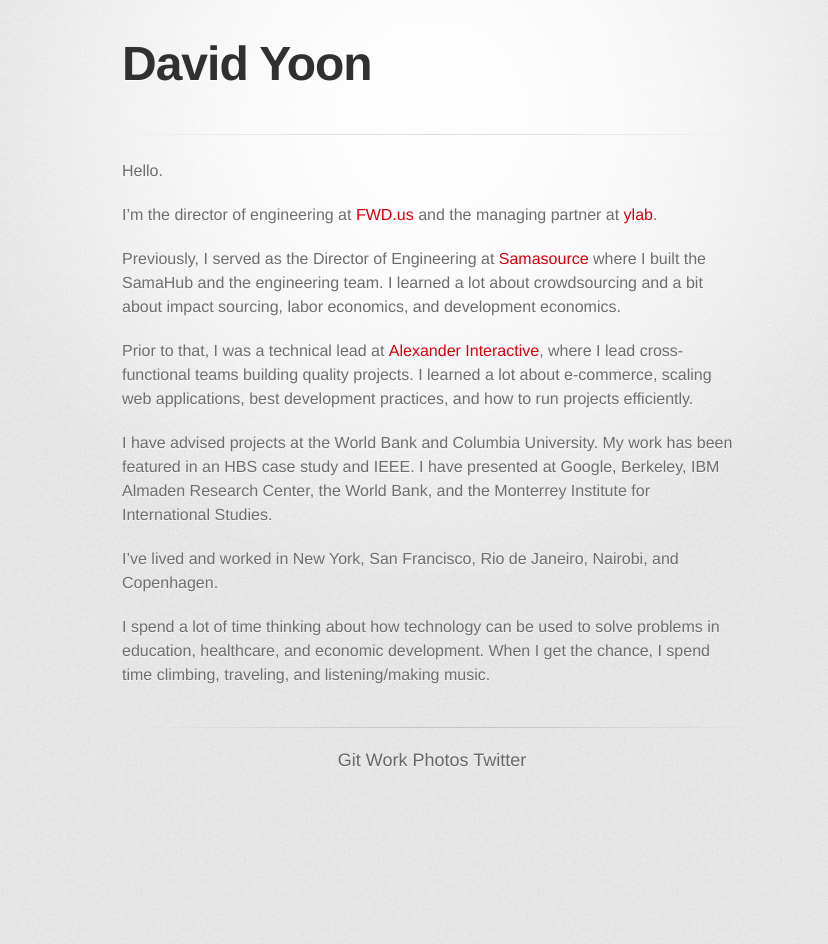
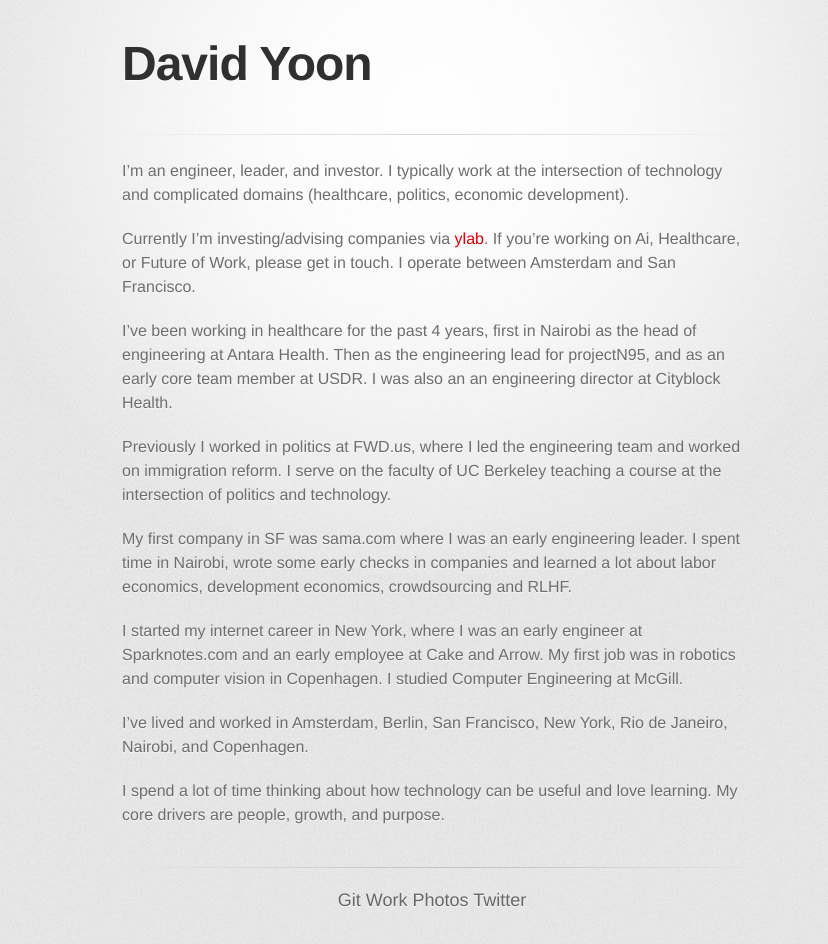
Before and after one commit to daveyoon/daveyoon.github.com, a Jekyll site: the page built from index.md, in a window 1280 px wide. Shown: the whole page, without its empty margins (208-1036 px from the left). Built offline with Jekyll 4.4.1, drawn with Linux system fonts in a browser that asks for light colours; some web fonts are replaced; before the commit the page ends 900 px from its top, so only the background shows below that.

Commit message:
Update index.md

```diff
--- a/index.md
+++ b/index.md
@@ -4,16 +4,18 @@
 ---
 
 
-Hello.
+I'm an engineer, leader, and investor. I typically work at the intersection of technology and complicated domains (healthcare, politics, economic development).
 
-I'm the director of engineering at [FWD.us](http://fwd.us) and the managing partner at [ylab](http://ylab.co).
+Currently I'm investing/advising companies via [ylab](http://ylab.co). If you're working on Ai, Healthcare, or Future of Work, please get in touch. I operate between Amsterdam and San Francisco.
 
-Previously, I served as the Director of Engineering at [Samasource](http://www.samasource.org) where I built the SamaHub and the engineering team. I learned a lot about crowdsourcing and a bit about impact sourcing, labor economics, and development economics.
+I've been working in healthcare for the past 4 years, first in Nairobi as the head of engineering at Antara Health. Then as the engineering lead for projectN95, and as an early core team member at USDR. I was also an an engineering director at Cityblock Health.
 
-Prior to that, I was a technical lead at [Alexander Interactive](http://www.alexanderinteractive.com), where I lead cross-functional teams building quality projects. I learned a lot about e-commerce, scaling web applications, best development practices, and how to run projects efficiently.
+Previously I worked in politics at FWD.us, where I led the engineering team and worked on immigration reform. I serve on the faculty of UC Berkeley teaching a course at the intersection of politics and technology.
 
-I have advised projects at the World Bank and Columbia University. My work has been featured in an HBS case study and IEEE. I have presented at Google, Berkeley, IBM Almaden Research Center, the World Bank, and the Monterrey Institute for International Studies.
+My first company in SF was sama.com where I was an early engineering leader. I spent time in Nairobi, wrote some early checks in companies and learned a lot about labor economics, development economics, crowdsourcing and RLHF.
 
-I've lived and worked in New York, San Francisco, Rio de Janeiro, Nairobi, and Copenhagen.
+I started my internet career in New York, where I was an early engineer at Sparknotes.com and an early employee at Cake and Arrow. My first job was in robotics and computer vision in Copenhagen. I studied Computer Engineering at McGill.
 
-I spend a lot of time thinking about how technology can be used to solve problems in education, healthcare, and economic development. When I get the chance, I spend time climbing, traveling, and listening/making music.
+I've lived and worked in Amsterdam, Berlin, San Francisco, New York, Rio de Janeiro, Nairobi, and Copenhagen.
+
+I spend a lot of time thinking about how technology can be useful and love learning. My core drivers are people, growth, and purpose.
```
